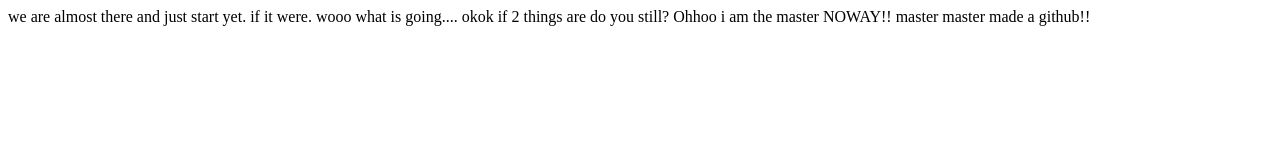
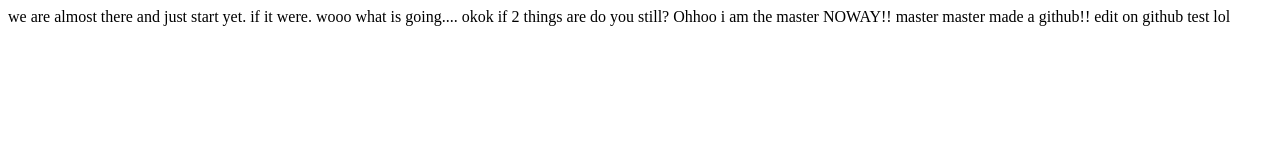
Before and after one commit to KudoShogo/Atom_practice, a plain HTML site: page index.html in a window 1280 px wide. Drawn offline with Linux system fonts and the light colour scheme.

Commit message:
Update index.html

```diff
--- a/index.html
+++ b/index.html
@@ -22,6 +22,8 @@ NOWAY!!
   master
 
   made a github!!
+
+  edit on github test lol
 </div>
   </body>
 </html>
```
